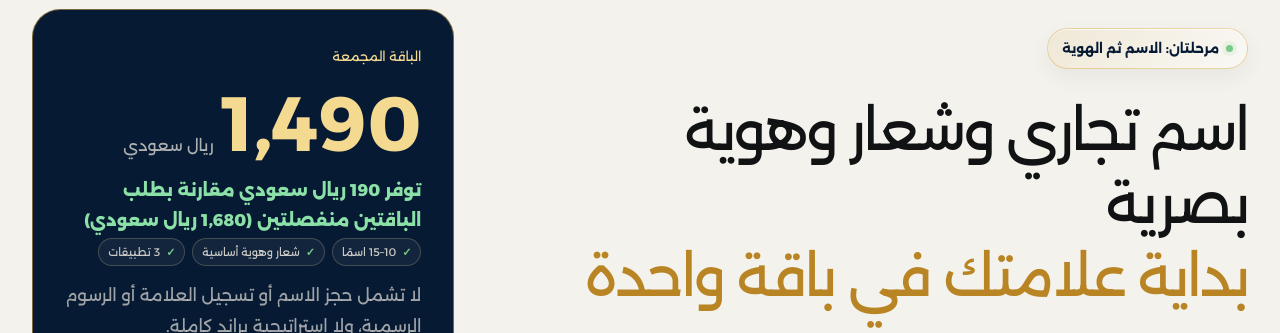
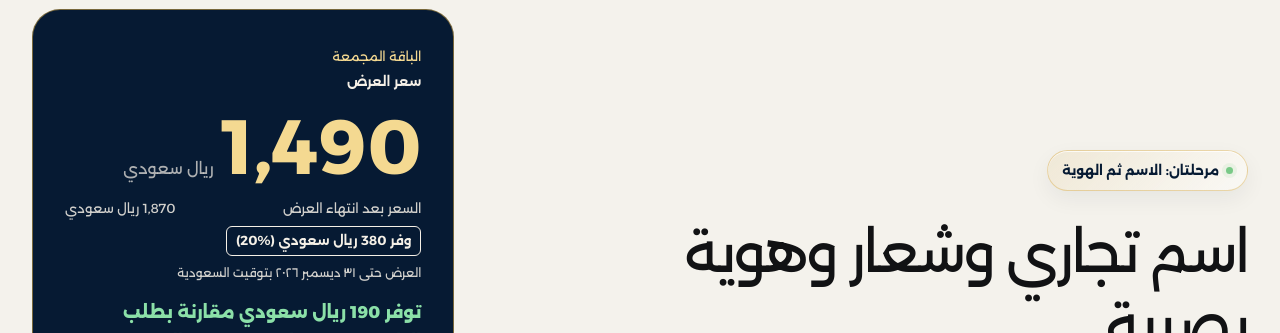
Before and after one commit to mohammedrashad2011-ui/Dewank-2026-website, a Next.js app: page /offers/name-identity in a window 1280 px wide. Shown: the part 205-538 px from the top of the page. Built offline with nearby package versions, Linux system fonts and the light colour scheme; no server answers.

Commit message:
feat(pricing): apply shared promotion panel to name-identity ar

```diff
--- a/app/(ar)/offers/name-identity/page.tsx
+++ b/app/(ar)/offers/name-identity/page.tsx
@@ -1,3 +1,4 @@
+import { PromotionalPrice } from "@/app/(ar)/offers/promotional-price";
 import "@/app/components/crm-contact-preview.css";
 import { crmVisible } from "@/app/lib/crm/capture-mode";
 import { CrmOfferActions } from "@/app/components/crm-offer-actions";
@@ -10,7 +11,7 @@ import { Footer, Header } from "../../../components/site-shell";
 import { createMetadata, organizationId, siteUrl, servedMarkets } from "../../../lib/seo";
 import { resolveCurrentOfferPrice } from "../offer-pricing";
 import { OfferClientProof } from "../offer-client-proof";
-import { NameIdentityPrice, NameIdentitySaving, NameIdentitySticky, NameIdentityWhatsApp } from "./localized-name-identity";
+import { NameIdentitySaving, NameIdentitySticky, NameIdentityWhatsApp } from "./localized-name-identity";
 import "../offers-page.css";
 import "../offer-trust.css";
 
@@ -95,7 +96,7 @@ export default function NameIdentityBundle() {
         </div>
         <aside className="offer-price-panel">
           <small>الباقة المجمعة</small>
-          <NameIdentityPrice />
+          <PromotionalPrice offerKey="name-identity-bundle" />
           <NameIdentitySaving />
           <div className="offer-trust-inline"><span>10–15 اسمًا</span><span>شعار وهوية أساسية</span><span>3 تطبيقات</span></div>
           <p>لا تشمل حجز الاسم أو تسجيل العلامة أو الرسوم الرسمية، ولا استراتيجية براند كاملة.</p>
```
